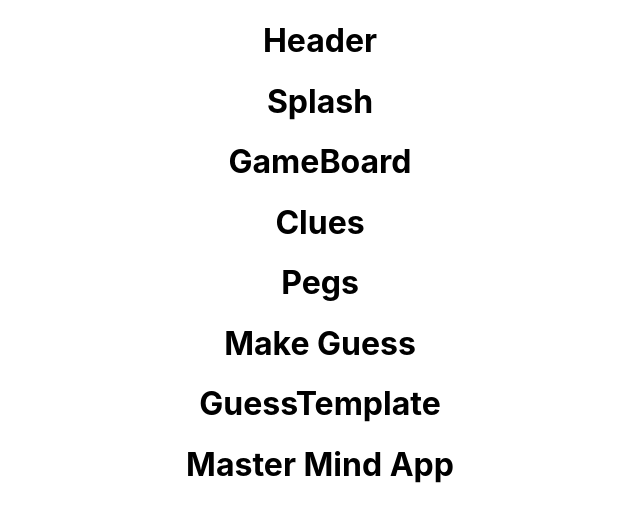
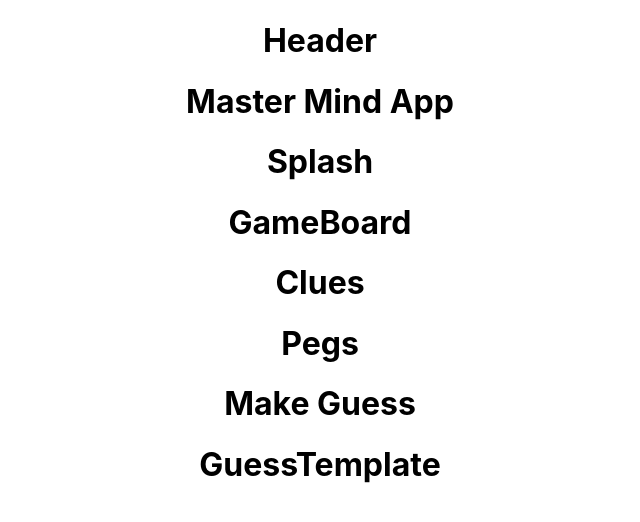
Before and after one commit to dustatron/react-master-mind, a React (Create React App) app: page / in a window 1280 px wide. Shown: the top 522 px of the page, without its empty margins (320-960 px from the left). Built offline with nearby package versions, Linux system fonts and the light colour scheme.

Commit message:
update change to app.js.
Co-authored-by: alexskreen <skreenalex@gmail.com>
Co-authored-by: Dominique Youmans <ddyoumans@icloud.com>
Co-authored-by: Todd Walraven <cod4247@yahoo.com>

```diff
--- a/src/components/App.js
+++ b/src/components/App.js
@@ -8,9 +8,9 @@ function App() {
   return (
     <div className="App">
       <Header />
+      <h1> Master Mind App </h1>
       <Splash />
       <GameBoard />
-      <h1> Master Mind App </h1>
     </div>
   );
 }
```
